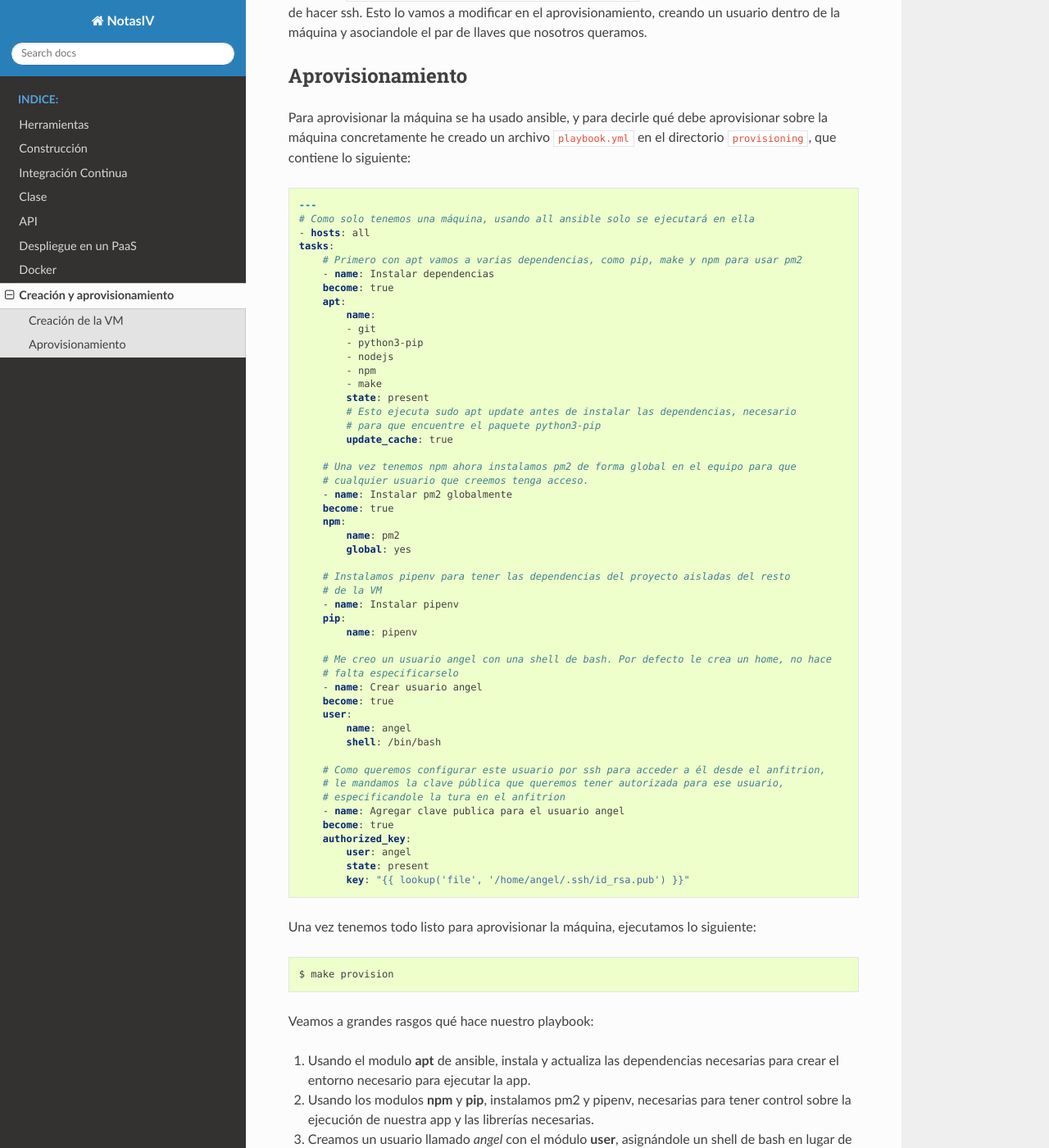
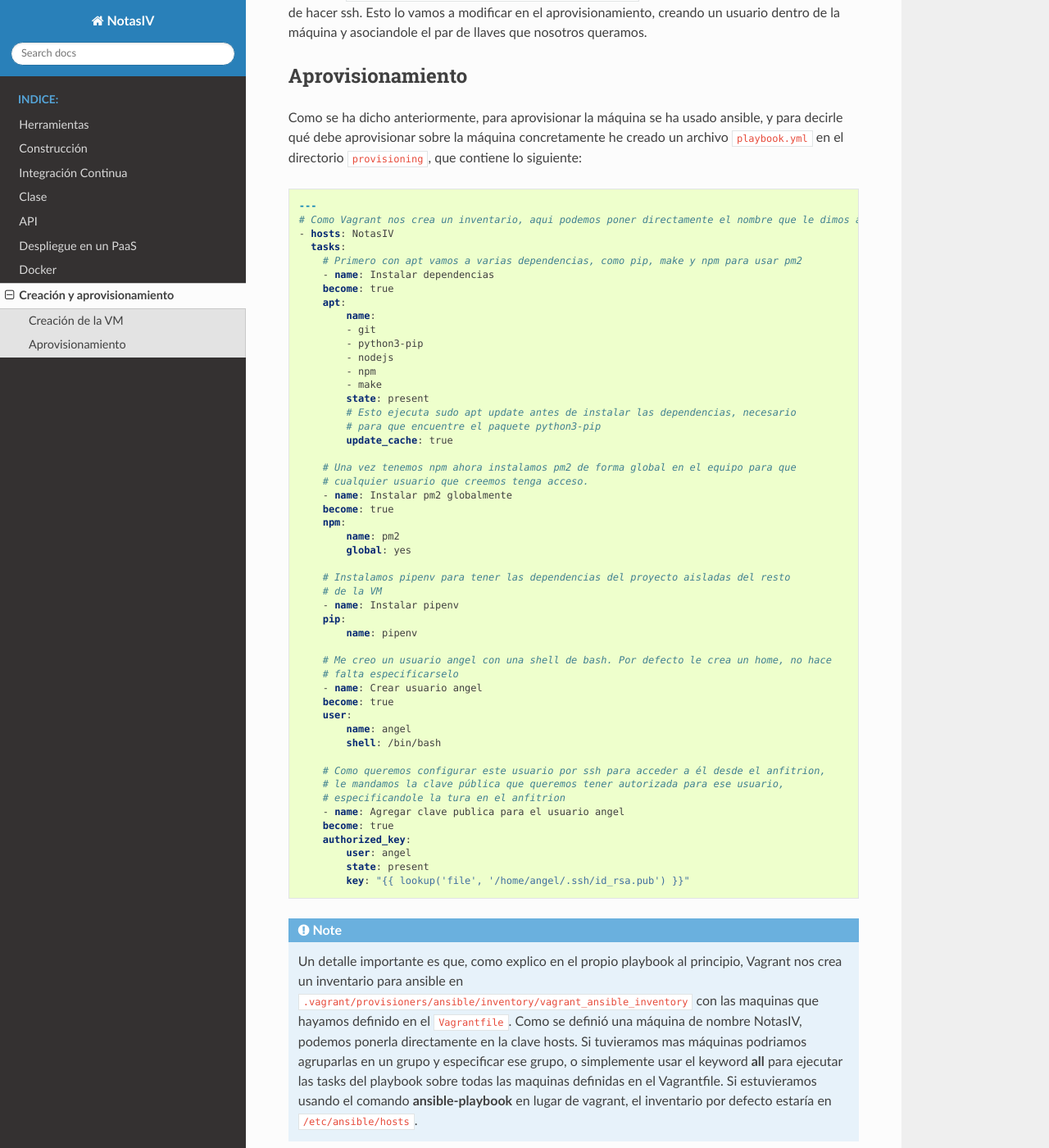
Before and after one commit to angelhodar/NotasIV, a Sphinx documentation site: the page built from docs/vagrant.rst, in a window 1280 px wide and 1400 px high, scrolled down 1566 px. Shown: the whole window at 82% size. Built offline with Sphinx 7.4.7 and the Read the Docs theme 2.0.0, drawn with Linux system fonts in a browser that asks for light colours.

Commit message:
Cambia hosts y añade detalles en la documentacion. #28 #31

```diff
--- a/docs/vagrant.rst
+++ b/docs/vagrant.rst
@@ -76,15 +76,15 @@ la máquina y asociandole el par de llaves que nosotros queramos.
 Aprovisionamiento
 -----------------
 
-Para aprovisionar la máquina se ha usado ansible, y para decirle qué debe aprovisionar sobre la máquina concretamente
+Como se ha dicho anteriormente, para aprovisionar la máquina se ha usado ansible, y para decirle qué debe aprovisionar sobre la máquina concretamente
 he creado un archivo ``playbook.yml`` en el directorio ``provisioning``, que contiene lo siguiente:
 
 .. code:: yaml
 
     ---
-    # Como solo tenemos una máquina, usando all ansible solo se ejecutará en ella
-    - hosts: all
-    tasks:
+    # Como Vagrant nos crea un inventario, aqui podemos poner directamente el nombre que le dimos a la VM.
+    - hosts: NotasIV
+      tasks:
         # Primero con apt vamos a varias dependencias, como pip, make y npm para usar pm2
         - name: Instalar dependencias
         become: true
@@ -132,6 +132,14 @@ he creado un archivo ``playbook.yml`` en el directorio ``provisioning``, que con
             state: present
             key: "{{ lookup('file', '/home/angel/.ssh/id_rsa.pub') }}"
 
+
+.. Note:: Un detalle importante es que, como explico en el propio playbook al principio, Vagrant nos crea un inventario para ansible
+   en ``.vagrant/provisioners/ansible/inventory/vagrant_ansible_inventory`` con las maquinas que hayamos definido en el ``Vagrantfile``.
+   Como se definió una máquina de nombre NotasIV, podemos ponerla directamente en la clave hosts. Si tuvieramos mas máquinas podriamos
+   agruparlas en un grupo y especificar ese grupo, o simplemente usar el keyword **all** para ejecutar las tasks del playbook sobre todas las maquinas definidas
+   en el Vagrantfile. Si estuvieramos usando el comando **ansible-playbook** en lugar de vagrant, el inventario por defecto estaría en ``/etc/ansible/hosts``.
+
+
 Una vez tenemos todo listo para aprovisionar la máquina, ejecutamos lo siguiente:
 
 .. code:: bash
```
Also changed, not shown: 1 other file.
